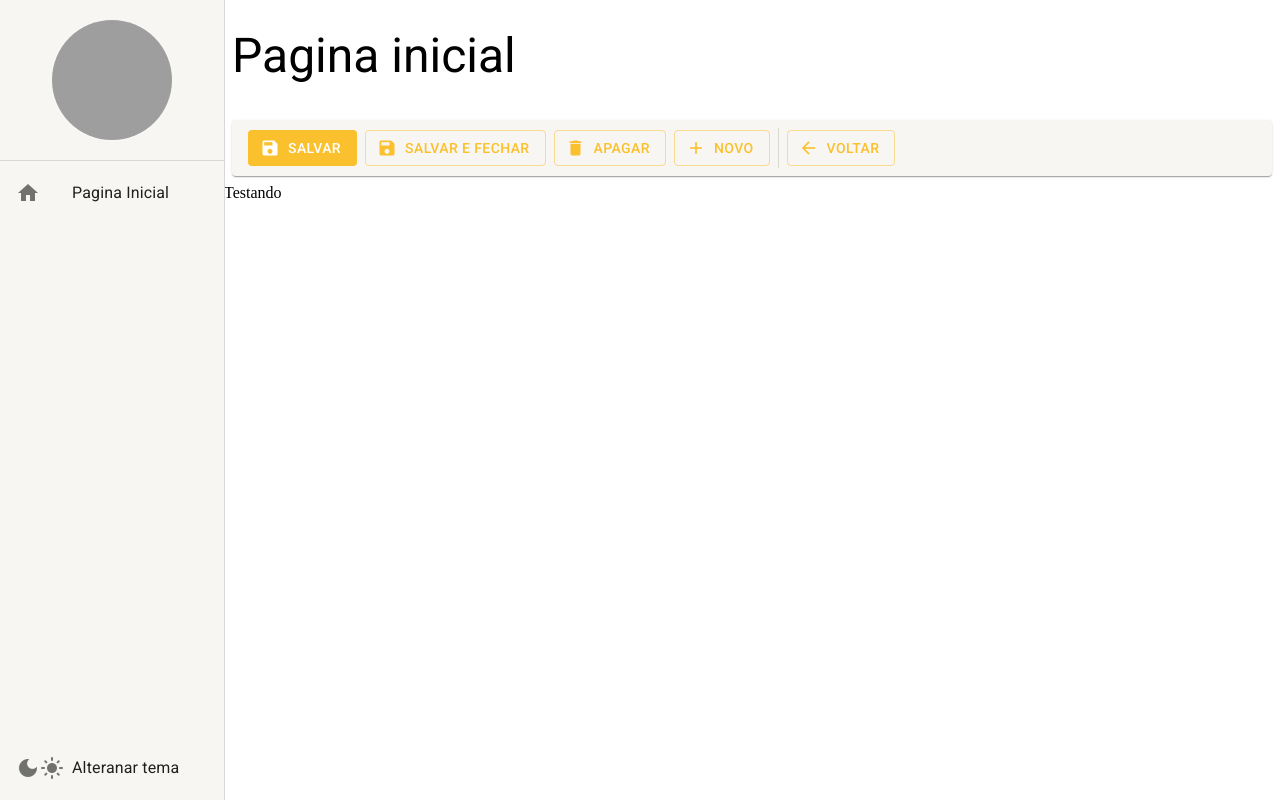
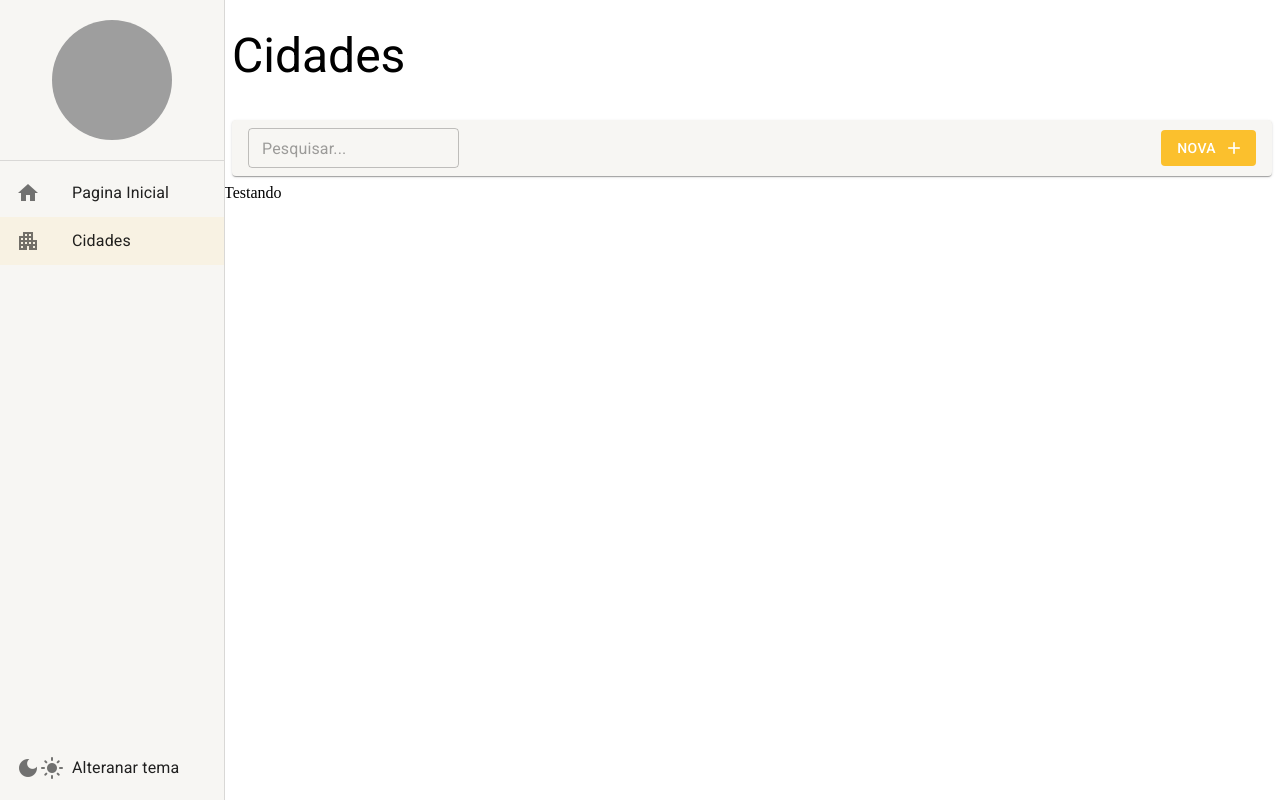
Before and after one commit to GITGARDS/react-tutorial-material-ui5-typescript, a React (Create React App) app: page /cidades in a window 1280 px wide. Before the commit this address led to /pagina-initial. Built offline with nearby package versions, Linux system fonts and the light colour scheme; grey boxes are pictures that could not be loaded.

Commit message:
feat: React, Material UI 5 e Typescript: #24 - Criando tela de cidades

```diff
--- /dev/null
+++ b/src/app/pages/cidades/ListagemDeCidade.tsx
@@ -0,0 +1,30 @@
+import { useMemo } from "react";
+import { useSearchParams } from "react-router-dom";
+import { FerramentasDaListagem } from "../../shared/components";
+import { LayoutBaseDePagina } from "../../shared/layouts";
+
+export const ListagemDeCidade = () => {
+  const [searchParams, setSearchParams] = useSearchParams();
+
+  const busca = useMemo(() => {
+    return searchParams.get("busca") || "";
+  }, [searchParams]);
+
+  return (
+    <LayoutBaseDePagina
+      titulo="Cidades"
+      barraDeFerramentas={
+        <FerramentasDaListagem
+          mostrarInputBusca
+          textoBotaoNovo="Nova"
+          textoDaBusca={busca}
+          aoMudarTextoDaBusca={(texto) =>
+            setSearchParams({ busca: texto }, { replace: true })
+          }
+        />
+      }
+    >
+      Testando
+    </LayoutBaseDePagina>
+  );
+};
--- a/src/app/pages/index.ts
+++ b/src/app/pages/index.ts
@@ -1 +1,2 @@
+export * from "./cidades/ListagemDeCidade";
 export * from "./dashboard/DashBoard";
--- a/src/app/routes/index.tsx
+++ b/src/app/routes/index.tsx
@@ -1,6 +1,6 @@
 import { useEffect } from "react";
 import { Navigate, Route, Routes } from "react-router-dom";
-import { DashBoard } from "../pages";
+import { DashBoard, ListagemDeCidade } from "../pages";
 import { useDrawerContext } from "../shared/contexts";
 
 export const AppRoutes = () => {
@@ -13,12 +13,19 @@ export const AppRoutes = () => {
         icon: "home",
         path: "/pagina-inicial",
       },
+      {
+        label: "Cidades",
+        icon: "apartment",
+        path: "/cidades",
+      },
     ]);
   }, [setdrawerOptions]);
 
   return (
     <Routes>
       <Route path="/pagina-initial" element={<DashBoard />} />
+      <Route path="/cidades" element={<ListagemDeCidade />} />
+      {/* <Route path="/cidades/detalhe/:id" element={<DashBoard />} /> */}
       <Route path="*" element={<Navigate to="/pagina-initial" />} />
     </Routes>
   );
--- a/src/app/shared/components/ferramentas-da-listagem/FerramentasDaListagem.tsx
+++ b/src/app/shared/components/ferramentas-da-listagem/FerramentasDaListagem.tsx
@@ -21,6 +21,7 @@ export const FerramentasDaListagem: React.FC<IFerramentasDaListagemProps> = ({
   mostrarBotaoNovo = true,
   aoClicarEmNovo,
 }) => {
+
   const theme = useTheme();
 
   return (
```
